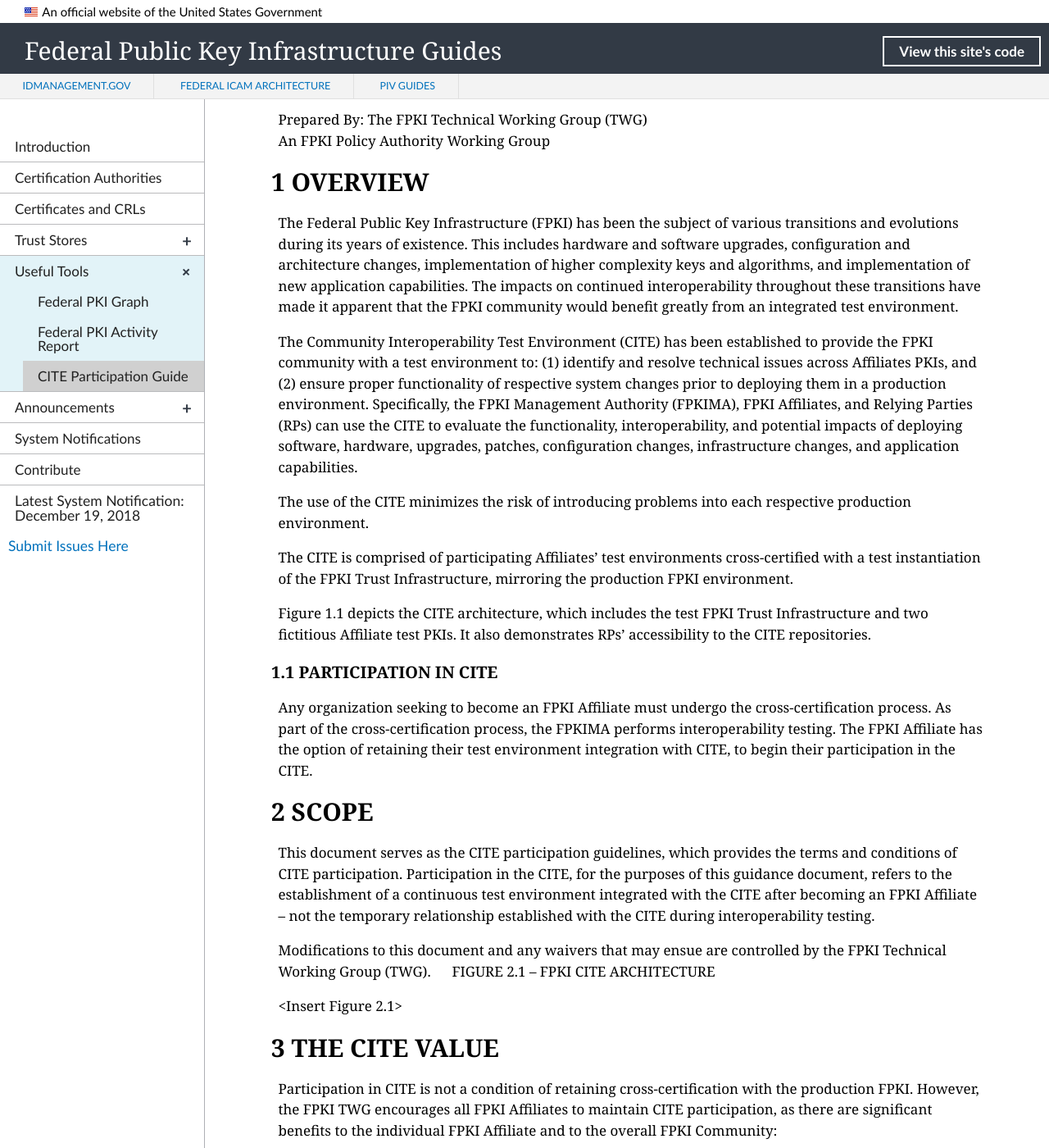
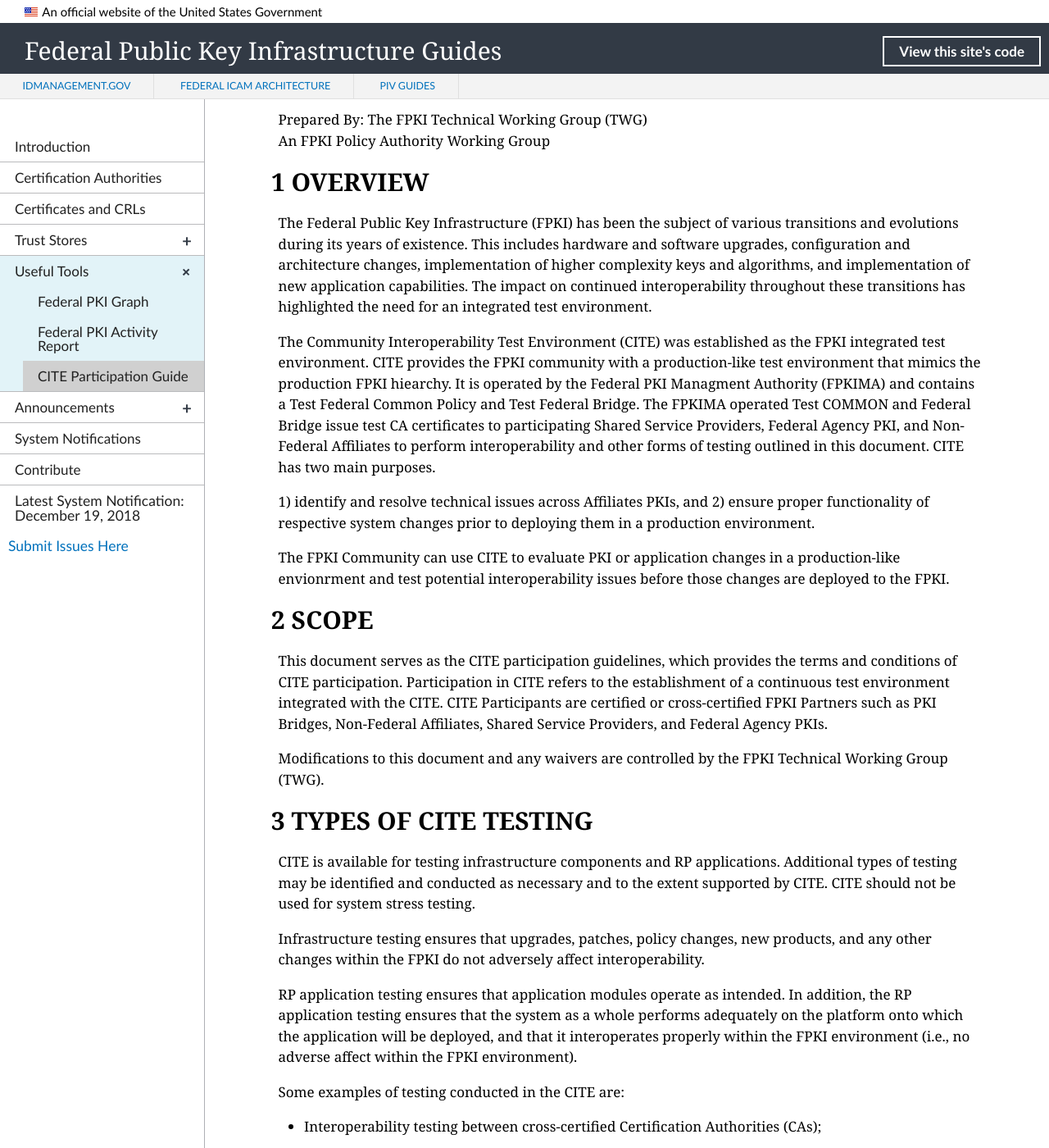
Before and after one commit to GSA/fpki-guides, a Jekyll site: the page built from _tools/cite-guide.md, in a window 1280 px wide and 1400 px high, scrolled down 295 px. Shown: the whole window at 82% size. Built offline with Jekyll 4.4.1, drawn with Linux system fonts in a browser that asks for light colours; nearby versions of some CDN libraries; library files that are not in the unit come from our copies; some of the changed text lies outside the part shown.

Commit message:
Review
Update section 1 and 2

```diff
--- a/_tools/cite-guide.md
+++ b/_tools/cite-guide.md
@@ -11,41 +11,24 @@
 An FPKI Policy Authority Working Group
 
 ## 1 OVERVIEW
-The Federal Public Key Infrastructure (FPKI) has been the subject of various transitions and evolutions during its years of existence.  This includes hardware and software upgrades, configuration and architecture changes, implementation of higher complexity keys and algorithms, and implementation of new application capabilities.  The impacts on continued interoperability throughout these transitions have made it apparent that the FPKI community would benefit greatly from an integrated test environment.
+The Federal Public Key Infrastructure (FPKI) has been the subject of various transitions and evolutions during its years of existence.  This includes hardware and software upgrades, configuration and architecture changes, implementation of higher complexity keys and algorithms, and implementation of new application capabilities.  The impact on continued interoperability throughout these transitions has highlighted the need for an integrated test environment.
 
-The Community Interoperability Test Environment (CITE) has been established to provide the FPKI community with a test environment to: (1) identify and resolve technical issues across Affiliates PKIs, and (2) ensure proper functionality of respective system changes prior to deploying them in a  production environment.  Specifically, the FPKI Management Authority (FPKIMA), FPKI Affiliates, and Relying Parties (RPs) can use the CITE to evaluate the functionality, interoperability, and potential impacts of deploying software, hardware, upgrades, patches, configuration changes, infrastructure changes, and application capabilities.
+The Community Interoperability Test Environment (CITE) was established as the FPKI integrated test environment. CITE provides the FPKI community with a production-like test environment that mimics the production FPKI hiearchy. It is operated by the Federal PKI Managment Authority (FPKIMA) and contains a Test Federal Common Policy and Test Federal Bridge. The FPKIMA operated Test COMMON and Federal Bridge issue test CA certificates to participating Shared Service Providers, Federal Agency PKI, and Non-Federal Affiliates to perform interoperability and other forms of testing outlined in this document. CITE has two main purposes.
 
-The use of the CITE minimizes the risk of introducing problems into each respective production environment.
+1) identify and resolve technical issues across Affiliates PKIs, and
+2) ensure proper functionality of respective system changes prior to deploying them in a  production environment.
 
-The CITE is comprised of participating Affiliates’ test environments cross-certified with a test instantiation of the FPKI Trust Infrastructure, mirroring the production FPKI environment.
-
-Figure 1.1 depicts the CITE architecture, which includes the test FPKI Trust Infrastructure and two fictitious Affiliate test PKIs.  It also demonstrates RPs’ accessibility to the CITE repositories.
-
-### 1.1 PARTICIPATION IN CITE
-
-Any organization seeking to become an FPKI Affiliate must undergo the cross-certification process. As part of the cross-certification process, the FPKIMA performs interoperability testing.  The FPKI Affiliate has the option of retaining their test environment integration with CITE, to begin their participation in the CITE.
+The FPKI Community can use CITE to evaluate PKI or application changes in a production-like envionrment and test potential interoperability issues before those changes are deployed to the FPKI.
 
 ## 2 SCOPE
 
-This document serves as the CITE participation guidelines, which provides the terms and conditions of CITE participation.  Participation in the CITE, for the purposes of this guidance document, refers to the establishment of a continuous test environment integrated with the CITE after becoming an FPKI Affiliate – not the temporary relationship established with the CITE during interoperability testing.
+This document serves as the CITE participation guidelines, which provides the terms and conditions of CITE participation.  Participation in CITE refers to the establishment of a continuous test environment integrated with the CITE. CITE Participants are certified or cross-certified FPKI Partners such as PKI Bridges, Non-Federal Affiliates, Shared Service Providers, and Federal Agency PKIs.
 
-Modifications to this document and any waivers that may ensue are controlled by the FPKI Technical Working Group (TWG).
+Modifications to this document and any waivers are controlled by the FPKI Technical Working Group (TWG).
 
-FIGURE 2.1 – FPKI CITE ARCHITECTURE
+## 3 TYPES OF CITE TESTING
 
-<Insert Figure 2.1>
-
-## 3 THE CITE VALUE
-
-Participation in CITE is not a condition of retaining cross-certification with the production FPKI.  However, the FPKI TWG encourages all FPKI Affiliates to maintain CITE participation, as there are significant benefits to the individual FPKI Affiliate and to the overall FPKI Community:
-
-1. Each FPKI Affiliate minimizes the risk of interoperability issues in their production environment because of their PKI being available for the community to test against.
-2. The more PKI environments that are readily available in the CITE, the more the CITE emulates production, which makes testing in the CITE more representative of production FPKI and therefore more valuable.
-3. There are many reasons for an FPKI Affiliate to use the CITE after initial interoperability testing.  An FPKI Affiliate can use the CITE to test subsequent modifications to its PKI, as well as testing RP applications (or modifications to RP applications) before deployment into production.
-
-## 4 TYPES OF CITE TESTING
-
-The CITE is available for testing infrastructure components and RP applications.  Additional types of testing may be identified and conducted as necessary and to the extent supported by the CITE.  However, testing should be undertaken in a manner that provides maximum resource availability for all parties. The CITE should not be used for system stress testing.
+CITE is available for testing infrastructure components and RP applications.  Additional types of testing may be identified and conducted as necessary and to the extent supported by CITE. CITE should not be used for system stress testing.
 
 Infrastructure testing ensures that upgrades, patches, policy changes, new products, and any other changes within the FPKI do not adversely affect interoperability.
 
@@ -54,23 +37,23 @@
 Some examples of testing conducted in the CITE are:
 
 - Interoperability testing between cross-certified Certification Authorities (CAs);
-- Interoperability testing of chaining between directories;
 - Transition testing to new algorithms (e.g., SHA-2, ECC);
-- PIV-I card interoperability testing;
-- Path discovery testing for a particular application; and
+- PIV and PIV-I card interoperability testing;
+- Repository access testing when using content delivery networks, load balancers, or other networking configurations;
+- Path discovery testing for a particular application, and
 - Path validation testing for a particular application.
 
-When testing is successful in the CITE, assurance is gained that the proposed change(s) will operate in a production environment as intended.  When tests fail in the CITE, issues are identified and addressed without impacting the FPKI.
+When testing is successful in CITE, assurance is gained that the proposed change(s) will operate in the FPKI as intended.  When tests fail in the CITE, issues are identified and addressed without FPKI impact.
 
-## 5 TERMS AND CONDITIONS
+## 4 TERMS AND CONDITIONS
 
-To ensure the CITE provides effective services and comprehensive test results, each participating FPKI Affiliate should emulate its production environment as closely as possible in the CITE.  To the extent possible, the test environment should include the same products, logical architecture, and community integration relationships as in the production environment.
+To ensure the CITE provides effective services and comprehensive test results, each participating FPKI Partner should emulate its production environment as closely as possible in the CITE.  To the extent possible, the test environment should include the same products, logical architecture, and community integration relationships as in the production environment.
 
 The more similar the test environment is to the production environment, the more likely issues can be discovered and resolved earlier in the development and testing process; thus reducing operational issues in the production environment.  For example, if a FPKI Affiliate includes both HTTP and LDAP URIs in its production certificates, both types of URIs should be included in its CITE test certificates, along with operational repositories corresponding to those URIs. Therefore, both methods available in production can be tested in the CITE.
 
 ### 5.1	REPOSITORY AVAILABILITY
 
-The repository is the key PKI component with respect to system availability, whether in a production environment or test environment.  The CITE repository services must be internet accessible, operational, and available 12 hours a day, 5 days a week (Mon – Fri, 8:00am – 8:00pm Eastern Time, except Federal holidays), with the exception of scheduled downtime.  Scheduled downtime of repository services during these 12x5 business hours is limited to sixteen hours per month.
+The CITE repository services are internet accessible, operational, and available up to 24 hours a day, 7 days a week with the exception of scheduled downtime. The FPKI Partners will be notified in advance to the extent possible of any downtime and its scheduled duration. Any downtime notices will be posted to the System notification page on the FPKI Guides website.
 
 Each participating FPKI Affiliate is strongly encouraged to leave its CITE repository services operational and available 24 hours a day, 7 days a week.  However, this is not required and there is no limitation on scheduled downtime during off hours. Table 5.1 depicts the repository availability requirements as they apply to the timeframes.
 
```
